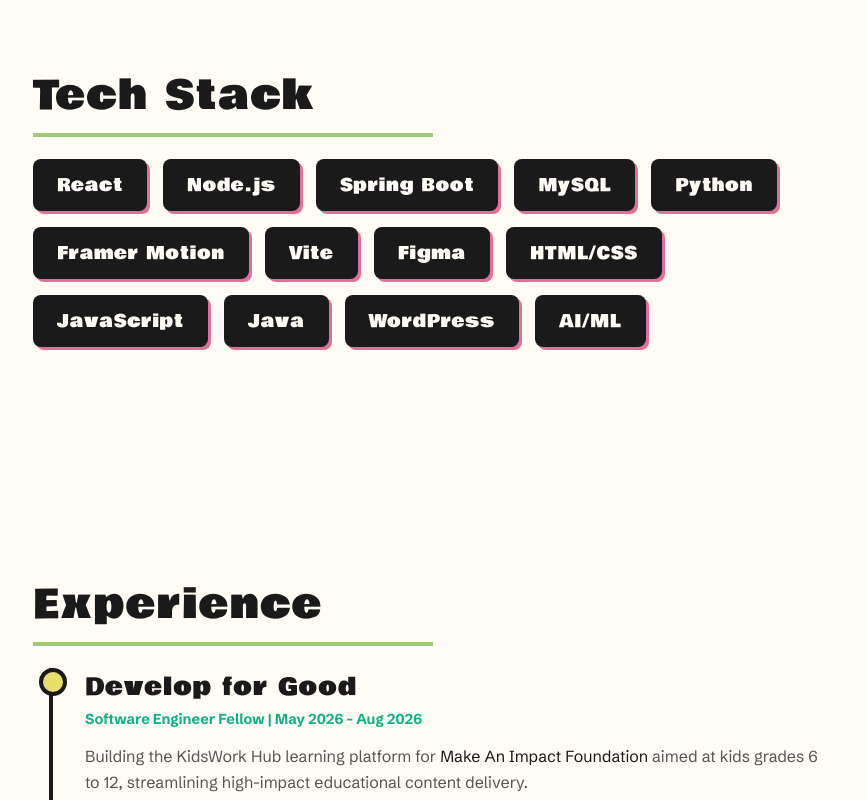
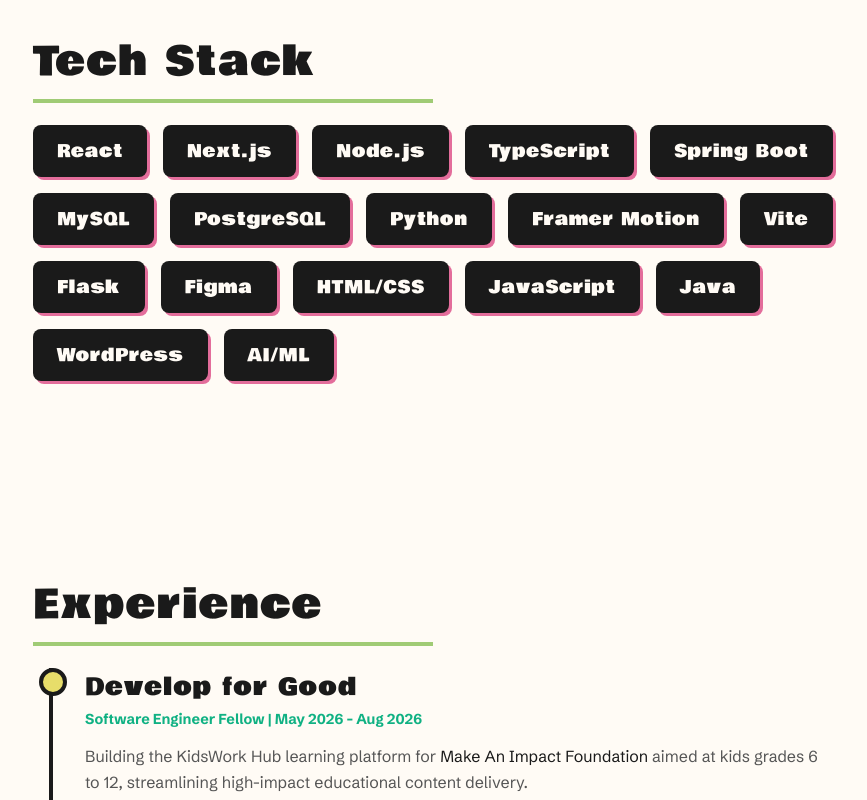
Before and after one commit to mmicat/calicOS, a React (Vite) app: page / in a window 1280 px wide. Shown: the part 2680-3480 px from the top of the page, without its empty margins (307-1174 px from the left). Built offline with nearby package versions, Linux system fonts and the light colour scheme.

Commit message:
content: update tech stack skills and hyperlink hackathon

```diff
--- a/src/views/EngineerView.jsx
+++ b/src/views/EngineerView.jsx
@@ -228,7 +228,7 @@ const EngineerView = () => {
         <section id="stack" className={styles.section}>
           <h2 className={styles.sectionTitle}>Tech Stack</h2>
           <div className={styles.stackGrid}>
-            {['React', 'Node.js', 'Spring Boot', 'MySQL', 'Python', 'Framer Motion', 'Vite', 'Figma', 'HTML/CSS', 'JavaScript', 'Java', 'WordPress', 'AI/ML'].map((tech, i) => (
+            {['React', 'Next.js', 'Node.js', 'TypeScript', 'Spring Boot', 'MySQL', 'PostgreSQL', 'Python', 'Framer Motion', 'Vite', 'Flask', 'Figma', 'HTML/CSS', 'JavaScript', 'Java', 'WordPress', 'AI/ML'].map((tech, i) => (
               <motion.div
                 key={tech}
                 className={styles.stackBadge}
@@ -259,7 +259,7 @@ const EngineerView = () => {
               <p className={styles.cardDesc}>Comprehensively tested Android apps to uphold high QA standards for both English and Arabic versions.</p>
             </div>
             <div className={styles.timelineItem}>
-              <h3><span>Scrapyard Hackathon</span></h3>
+              <h3><a href="https://scrapyard.hackclub.com/sharjah" target="_blank" rel="noreferrer" className={styles.hoverLink}>Scrapyard Hackathon</a></h3>
               <p className={styles.meta}>Marketing MVP | Jan - Mar 2025</p>
               <p className={styles.cardDesc}>A global hackathon run by high school students for "stupid inventions!" Ran locally at Sheraa' Hub, AUS. Responsible for marketing initiatives securing participants and sponsors like balsamiq & Hetzner.</p>
             </div>
```
